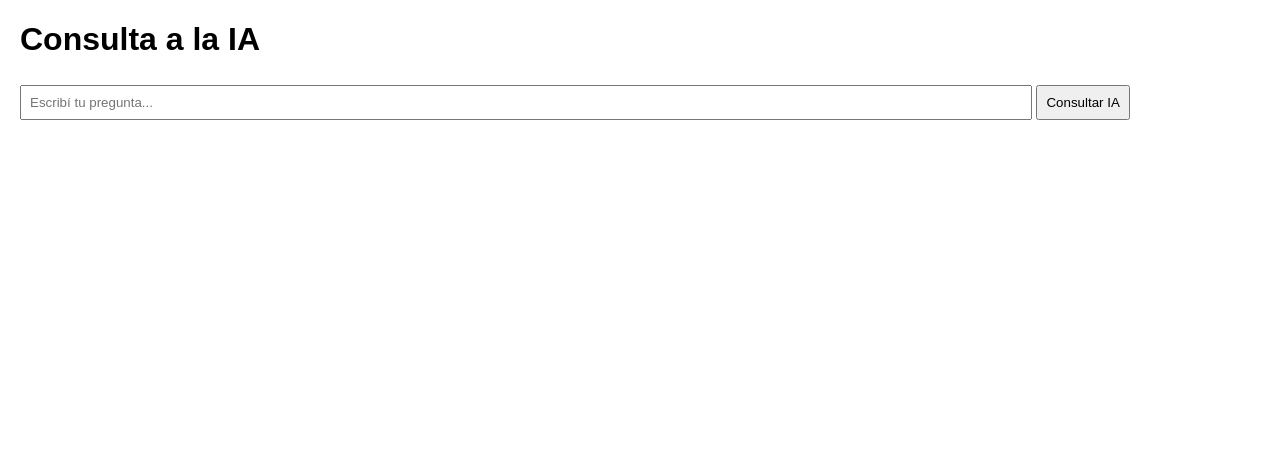
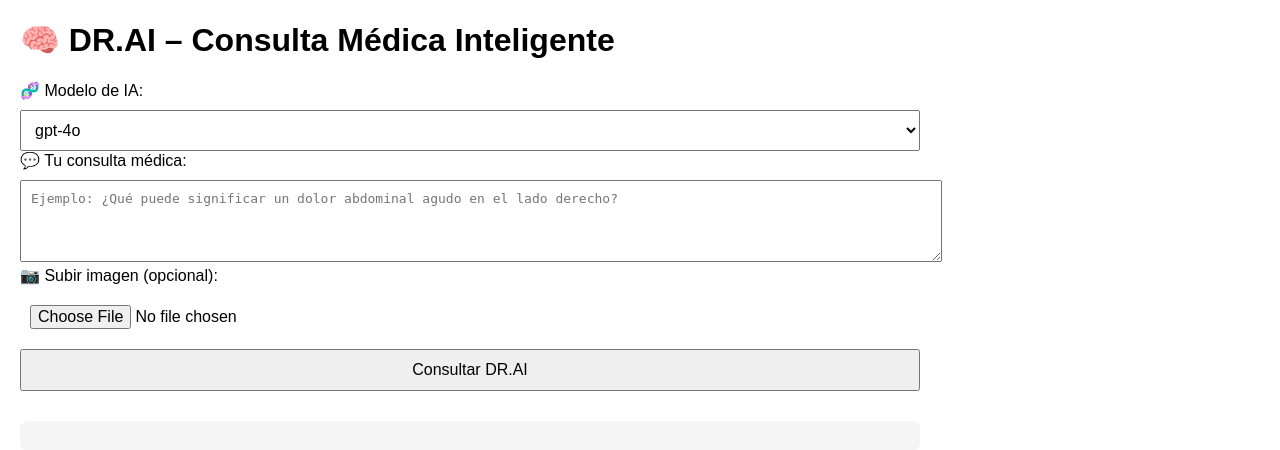
Before and after one commit to electrobiotica/puterbox-test, a Flask app: page / in a window 1280 px wide. Shown: the top 450 px of the page. Run offline with Flask 3, Linux system fonts and the light colour scheme.

Commit message:
Add files via upload

```diff
--- a/app.py
+++ b/app.py
@@ -1,13 +1,8 @@
 from flask import Flask, request, render_template
-from datetime import datetime
-
 app = Flask(__name__)
 
 @app.route("/", methods=["GET", "POST"])
 def index():
-    if request.method == "POST":
-        pregunta = request.form.get("pregunta", "")
-        print(f"[{datetime.now()}] Pregunta recibida: {pregunta}")
     return render_template("index.html")
 
 if __name__ == "__main__":
--- a/render.yaml
+++ b/render.yaml
@@ -1,6 +1,6 @@
 services:
   - type: web
-    name: puterbox
+    name: drai-consulta
     env: python
     buildCommand: "pip install -r requirements.txt"
     startCommand: "python app.py"
--- a/templates/index.html
+++ b/templates/index.html
@@ -2,36 +2,74 @@
 <html lang="es">
 <head>
     <meta charset="UTF-8">
-    <title>Box de Consulta AI</title>
+    <title>DR.AI – Consulta Médica con IA</title>
     <script src="https://js.puter.com/v2/"></script>
     <script src="https://cdn.jsdelivr.net/npm/marked/marked.min.js"></script>
     <style>
-        body { font-family: sans-serif; margin: 20px; }
-        #respuesta { margin-top: 20px; }
-        textarea, input, button { padding: 8px; margin: 5px 0; }
+        body { font-family: sans-serif; margin: 20px; max-width: 900px; }
+        input, select, button, textarea { margin-top: 10px; padding: 10px; width: 100%; font-size: 1em; }
+        #respuesta { margin-top: 30px; padding: 15px; background: #f5f5f5; border-radius: 8px; }
     </style>
 </head>
 <body>
-    <h1>Consulta a la IA</h1>
-    <input type="text" id="pregunta" placeholder="Escribí tu pregunta..." style="width: 80%;" required>
-    <button onclick="consultarIA()">Consultar IA</button>
+    <h1>🧠 DR.AI – Consulta Médica Inteligente</h1>
+    <label for="modelo">🧬 Modelo de IA:</label>
+    <select id="modelo">
+        <option value="gpt-4o">gpt-4o</option>
+        <option value="gpt-4.1">gpt-4.1</option>
+        <option value="gpt-4.1-mini">gpt-4.1-mini</option>
+        <option value="gpt-4.1-nano">gpt-4.1-nano</option>
+        <option value="gpt-4.5-preview">gpt-4.5-preview</option>
+        <option value="gpt-4o-mini">gpt-4o-mini</option>
+        <option value="o1">o1</option>
+        <option value="o1-mini">o1-mini</option>
+        <option value="o1-pro">o1-pro</option>
+        <option value="o3">o3</option>
+        <option value="o3-mini">o3-mini</option>
+        <option value="o4-mini">o4-mini</option>
+    </select>
+
+    <label for="pregunta">💬 Tu consulta médica:</label>
+    <textarea id="pregunta" rows="4" placeholder="Ejemplo: ¿Qué puede significar un dolor abdominal agudo en el lado derecho?"></textarea>
+
+    <label for="imagen">📷 Subir imagen (opcional):</label>
+    <input type="file" id="imagen" accept="image/*">
+
+    <button onclick="consultarIA()">Consultar DR.AI</button>
 
     <div id="respuesta"></div>
 
     <script>
+        const PROMPT_FIJO = `Eres DR.AI, un asistente de investigación científica médica que responde con evidencia académica, citas APA enlazadas y lenguaje claro. Usa fuentes como PubMed, Cochrane, ScienceDirect, Scopus. Estructura tu respuesta en: introducción, hallazgos citados, conclusión clara. Usa markdown y emojis si ayudan a visualizar mejor los puntos clave.`;
+
         async function consultarIA() {
-            const pregunta = document.getElementById("pregunta").value;
-            if (!pregunta) return alert("Por favor escribí una pregunta.");
-            document.getElementById("respuesta").innerHTML = "<em>Consultando IA...</em>";
+            const pregunta = document.getElementById("pregunta").value.trim();
+            const modelo = document.getElementById("modelo").value;
+            const archivo = document.getElementById("imagen").files[0];
+            const respuestaDiv = document.getElementById("respuesta");
 
-            try {
-                const response = await puter.ai.chat(pregunta, { model: "gpt-4.1" });
-                const text = typeof response === "string" ? response : response?.text || JSON.stringify(response);
-                document.getElementById("respuesta").innerHTML =
-                    "<strong>Respuesta:</strong><br>" + marked.parse(text);
-            } catch (error) {
-                document.getElementById("respuesta").innerHTML = "Ocurrió un error al consultar la IA.";
-                console.error(error);
+            if (!pregunta && !archivo) {
+                alert("Por favor escribí una consulta o subí una imagen.");
+                return;
+            }
+
+            respuestaDiv.innerHTML = "<em>Consultando DR.AI...</em>";
+
+            const promptFinal = PROMPT_FIJO + "\n\n" + (pregunta || "");
+
+            if (archivo) {
+                const reader = new FileReader();
+                reader.onload = async function (e) {
+                    const dataURL = e.target.result;
+                    const response = await puter.ai.chat(promptFinal, dataURL, { model: modelo });
+                    const text = response?.text || response;
+                    respuestaDiv.innerHTML = "<strong>Respuesta:</strong><br>" + marked.parse(text);
+                };
+                reader.readAsDataURL(archivo);
+            } else {
+                const response = await puter.ai.chat(promptFinal, { model: modelo });
+                const text = response?.text || response;
+                respuestaDiv.innerHTML = "<strong>Respuesta:</strong><br>" + marked.parse(text);
             }
         }
     </script>
```
